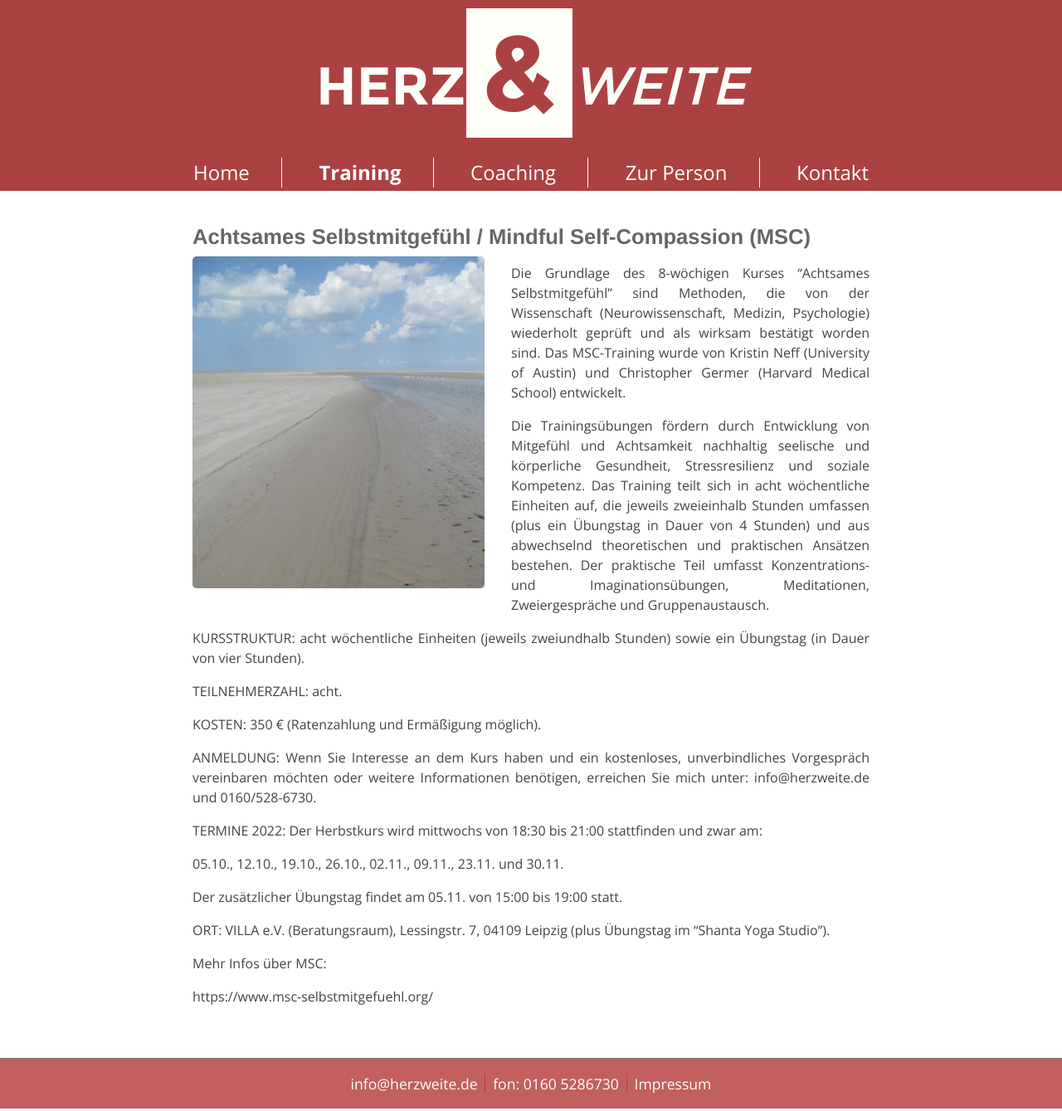
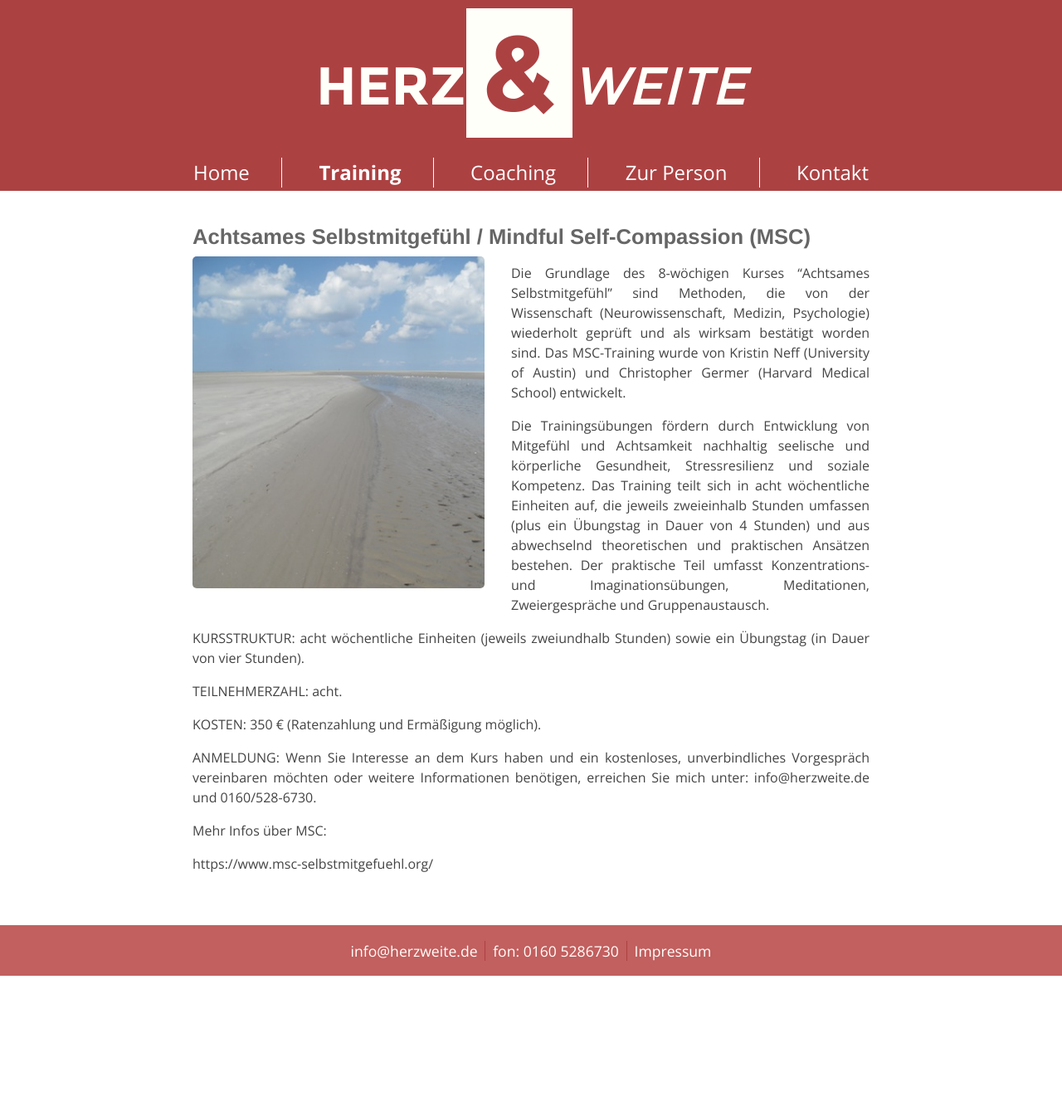
Before and after one commit to herzweite/herzweite.github.io, a Jekyll site: the page built from training.md, in a window 1280 px wide. Shown: the whole page at 83% size. Built offline with Jekyll 4.4.1, drawn with Linux system fonts in a browser that asks for light colours; after the commit the page ends 1179 px from its top, so only the background shows below that.

Commit message:
Update training.md

```diff
--- a/training.md
+++ b/training.md
@@ -25,15 +25,6 @@ KOSTEN:
 ANMELDUNG:
 Wenn Sie Interesse an dem Kurs haben und ein kostenloses, unverbindliches Vorgespräch vereinbaren möchten oder weitere Informationen benötigen, erreichen Sie mich unter: info@herzweite.de und 0160/528-6730.
 
-TERMINE 2022:
-Der Herbstkurs wird mittwochs von 18:30 bis 21:00 stattfinden und zwar am:
-
-05.10., 12.10., 19.10., 26.10., 02.11., 09.11., 23.11. und 30.11.
-
-Der zusätzlicher Übungstag findet am 05.11. von 15:00 bis 19:00 statt.
-
-ORT: VILLA e.V. (Beratungsraum), Lessingstr. 7, 04109 Leipzig (plus Übungstag im "Shanta Yoga Studio").
-
 Mehr Infos über MSC:
 
 https://www.msc-selbstmitgefuehl.org/
```
